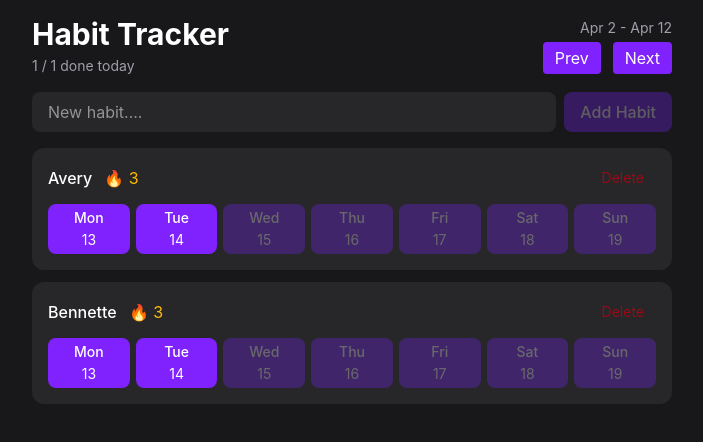
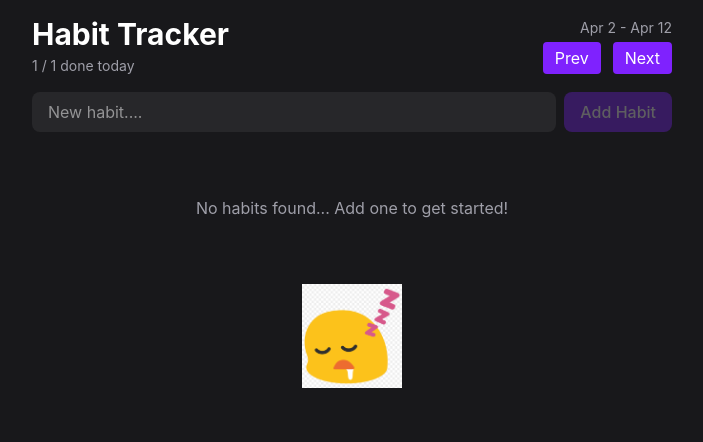
Before and after one commit to JorCoded/HabitTracker, a React (Vite) app: page / in a window 1280 px wide. Shown: the top 442 px of the page, without its empty margins (288-991 px from the left). Built offline with nearby package versions, Linux system fonts and the light colour scheme.

Commit message:
Added function to add and delete a habit, through the process of 'Prop drilling'.

```diff
--- a/src/App.tsx
+++ b/src/App.tsx
@@ -1,16 +1,30 @@
 //import { useState } from 'react'
 import Header from "./components/Header";
 import HabitForm from "./components/HabitForm";
-import HabitList from "./components/HabitList";
+import HabitList, {type Habit} from "./components/HabitList";
+//
+
+import { useState } from "react";
 
 export default function App() {
   //const [count, setCount] = useState(0)
+  const [habits, setHabits] = useState<Habit[]>([]);
+
+  function addHabit(name:string){
+    setHabits(curr => [...curr,{id:crypto.randomUUID(), name}])
+  }
+
+  function deleteHabit(id:string){
+    setHabits(curr => curr.filter(h=>h.id !== id))
+    //Add flash notification to affirm deletion
+  }
+
 
   return (
     <div className="max-w-2xl mx-auto p-4 flex flex-col gap-4">
       <Header/>
-      <HabitForm/>
-      <HabitList/>
+      <HabitForm addHabit={addHabit}/>
+      <HabitList deleteHabit={deleteHabit} habits={habits}/>
     </div>
   )
 }
--- a/src/components/HabitForm.tsx
+++ b/src/components/HabitForm.tsx
@@ -2,8 +2,11 @@
 import Button from "./Button"
 import { useState, type SubmitEvent } from "react";
 
+type HabitFormProps={
+    addHabit:(name:string)=>void,
+}
 
-function HabitForm ()  {
+function HabitForm ({addHabit}:HabitFormProps)  {
     const [name, setName] = useState("");
 
     function handleSubmit(e:SubmitEvent){
@@ -11,6 +14,7 @@ function HabitForm ()  {
 
         if(name.trim()==="")return;
         setName("");
+        addHabit(name);
     }
 
   return (
--- a/src/components/HabitList.tsx
+++ b/src/components/HabitList.tsx
@@ -4,19 +4,29 @@ import Button from "./Button";
 import {eachDayOfInterval, startOfWeek, endOfWeek, isFuture} from "date-fns";
 import {format} from "date-fns";
 
-function HabitList ()  {
-    const habits =[{id:"1", name:"Avery"},{id:"2", name:"Bennette"},];
+export type Habit={
+    id:string;
+    name:string
+}
+
+type HabitListProps={
+    habits: Habit[],
+    deleteHabit:(id:string)=>void,
+}
+
+export default function HabitList ({habits, deleteHabit}:HabitListProps)  {
+    //const habits =[{id:"1", name:"Avery"},{id:"2", name:"Bennette"},];
 
     let str = <></>;
 
     if (habits.length ===0) {
-        str= <><p className="text-zinc-400 text-center py-12">No habits found... Add one to get started!</p><img width={100} height={100} src={noItemImg} alt="" /></>
+        str= <><p className="text-zinc-400 text-center py-12">No habits found... Add one to get started!</p><img className="mx-auto" width={100} height={100} src={noItemImg} alt="" /></>
     }else{
 
         str = <div className="flex flex-col gap-3">
 
             {habits.map(habit=>(
-                <HabitItem key={habit.id} habit={habit}/>
+                <HabitItem deleteHabit={()=>deleteHabit(habit.id)} key={habit.id} habit={habit}/>
             ))}
             </div>
     }
@@ -26,10 +36,10 @@ function HabitList ()  {
 }
 
 type HabitItemProps = {
-    habit: {id:string,
-    name:string}
+    habit: Habit,
+    deleteHabit: (id:string)=>void,
 }
-function HabitItem({habit}:HabitItemProps){
+function HabitItem({habit, deleteHabit}:HabitItemProps){
     const visibleDates = eachDayOfInterval({
         start: startOfWeek(new Date(), {weekStartsOn:1}),
         end: endOfWeek(new Date(), {weekStartsOn:1}),
@@ -41,7 +51,7 @@ function HabitItem({habit}:HabitItemProps){
                 <span className="font-medium">{habit.name}</span>
                 <span className="text-small text-amber-400">🔥 3</span>
             </div>
-            <Button variant="ghost-destructive" className="text-sm">Delete</Button>
+            <Button onClick={()=>deleteHabit(habit.id)} variant="ghost-destructive" className="text-sm">Delete</Button>
         </div>
         <div className="flex gap-1.5">
             {visibleDates.map(date=> (
@@ -53,5 +63,3 @@ function HabitItem({habit}:HabitItemProps){
         </div>
     </div>
 }
-
-export default HabitList
```
